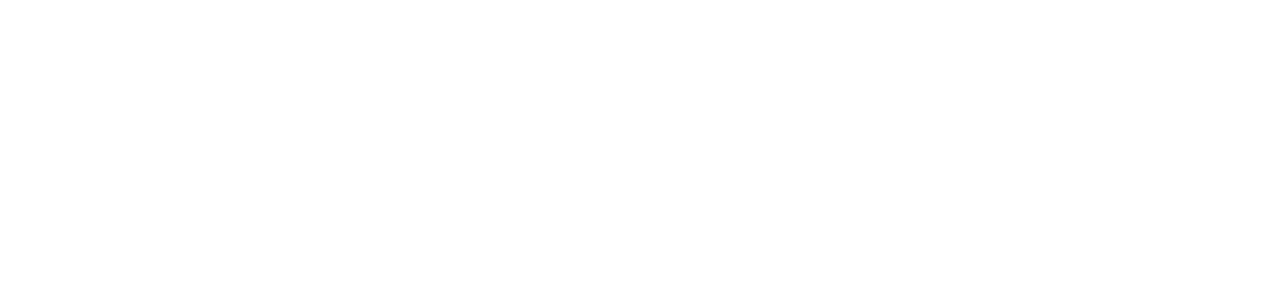
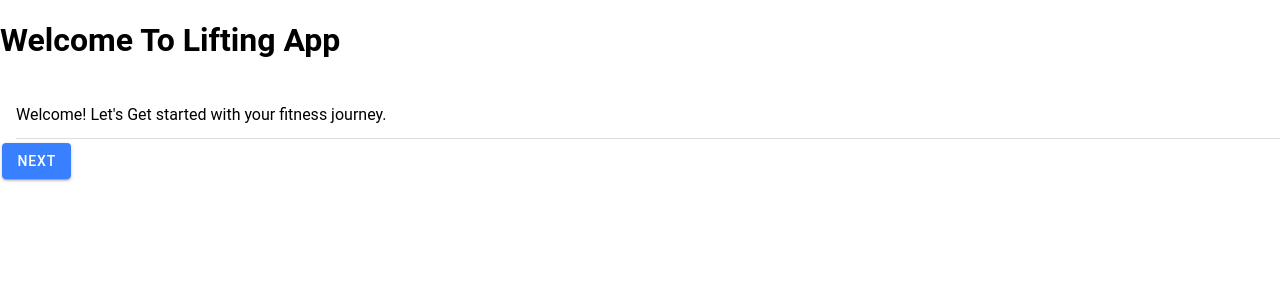
Before and after one commit to CSE437s/semester-project-group-8, a React (Vite) app in the folder LiftingApp/: page /PostSignup in a window 1280 px wide. Shown: the top 300 px of the page. Built offline with nearby package versions, Linux system fonts and the light colour scheme.

Commit message:
post-signup prototype done

```diff
--- a/LiftingApp/src/App.tsx
+++ b/LiftingApp/src/App.tsx
@@ -18,6 +18,7 @@ import Tab3 from './pages/Tab3';
 import Login from './pages/Login';
 import SignUp from './pages/Signup';
 import Workout from './pages/Workout';
+import PostSignup from './pages/PostSignup';
 
 /* Core CSS required for Ionic components to work properly */
 import '@ionic/react/css/core.css';
@@ -48,6 +49,7 @@ const App: React.FC = () => (
         <Route exact path="/Login" component={Login} />
         <Route exact path="/Signup" component={SignUp} />
         <Route exact path="/StartWorkout" component={Workout} />
+        <Route exact path="/PostSignup" component={PostSignup} />
       </IonRouterOutlet>
 
       {/* <IonTabs>
--- a/LiftingApp/src/components/LoginForm.tsx
+++ b/LiftingApp/src/components/LoginForm.tsx
@@ -26,7 +26,7 @@ function LoginForm() {
         .then(data => {
             console.log(data);
             if(data.success == "true") {
-                history.push('/StartWorkout');
+                history.push('/PostSignup');
             } else {
                 setIsError(true);
                 setLoginStatus(data.message);
--- /dev/null
+++ b/LiftingApp/src/components/PostSignupForm.tsx
@@ -0,0 +1,117 @@
+import React, {useState} from 'react';
+import { IonInput, IonButton, IonItem, IonLabel,
+         IonSelect, IonSelectOption, IonDatetime } from '@ionic/react';
+import { useHistory } from 'react-router';
+
+function PostSignupForm() {
+    const [currentStep, setCurrentStep] = useState(1);
+    const [formData, setFormData] = useState( {
+        gender: '',
+        birthday: '',
+        height: '',
+        weight: '',
+        goal: '',
+        workoutIntensity: '',
+    });
+
+    // A handler function that updates user's input.
+    const handleInputChange = (field, value) => {
+        setFormData(prev => ({
+            ...prev,
+            [field]: value,
+        }));
+    }
+
+    // A handler function that moves to next step.
+    const nextStep = () => {
+        setCurrentStep(currentStep+ 1);
+    };
+
+    // A handler function that moves to previous step.
+    const prevStep =() => {
+        setCurrentStep(currentStep - 1);
+    };
+
+    const renderWelcomeStep = () => {
+        return (
+            <IonItem>
+                <IonLabel>
+                    Welcome! Let's Get started with your fitness journey.
+                </IonLabel>
+            </IonItem>
+        );
+    }
+    const renderGenderStep = () => {
+        return (
+            <IonItem>
+                <IonLabel>Gender</IonLabel>
+                <IonSelect onIonChange={e => handleInputChange('gender', e.detail.value)}>
+                    <IonSelectOption value="0">Female</IonSelectOption>
+                    <IonSelectOption value="1">Male</IonSelectOption>
+                </IonSelect>
+            </IonItem>
+        );
+    }
+    const renderInfoStep = () => {
+        return (
+            <>
+            <IonItem>
+                <IonLabel position="stacked">Birthday</IonLabel>
+                <IonDatetime displayFormat="MM/DD/YYYY" onIonChange={e => handleInputChange('birthday', e.detail.value)}></IonDatetime>
+            </IonItem>
+            <IonItem>
+                <IonLabel position="stacked">Weight (kg)</IonLabel>
+                <IonInput type="number" onIonChange={e => handleInputChange('weight', e.detail.value)}></IonInput>
+            </IonItem>
+            <IonItem>
+                <IonLabel position="stacked">Height (cm)</IonLabel>
+                <IonInput type="number" onIonChange={e => handleInputChange('height', e.detail.value)}></IonInput>
+            </IonItem>
+        </>
+        );
+    }
+
+    const renderGoalStep = () => {
+        return (
+            <IonItem>
+                <IonLabel>What is your fitness goal?</IonLabel>
+                <IonSelect onIonChange={e => handleInputChange('goal', e.detail.value)}>
+                    <IonSelectOption value="Muscle Building">Muscle Building</IonSelectOption>
+                    <IonSelectOption value="Strength Building">Strength Building</IonSelectOption>
+                    <IonSelectOption value="Overall fitness">Overall fitness</IonSelectOption>
+                    <IonSelectOption value="Toning">Toning</IonSelectOption>
+                    <IonSelectOption value="Cardiovascular Fitness">Cardiovascular Fitness</IonSelectOption>
+                </IonSelect>
+            </IonItem>
+        );
+    }
+
+    const renderEndStep = () => {
+        return (
+            <IonItem>
+                You are all set! We are ready to help you achieve your fitness goals.
+            </IonItem>
+        )
+    }
+    const TOTAL_STEPS = 3;
+    const renderStep = () => {
+        switch(currentStep) {
+            case 1:
+                return renderWelcomeStep();
+            case 2:
+                return renderGenderStep();
+            case 3:
+                return renderInfoStep();
+            default:
+            return renderEndStep();
+        }
+    }
+    return (
+        <div>
+            {renderStep()}
+            {currentStep > 1 && <IonButton onClick={prevStep}>Back</IonButton>}
+            {currentStep <= TOTAL_STEPS ? <IonButton onClick={nextStep}>Next</IonButton> : <IonButton>Submit</IonButton>}
+        </div>
+    );
+}
+export default PostSignupForm;
--- /dev/null
+++ b/LiftingApp/src/pages/PostSignup.tsx
@@ -0,0 +1,22 @@
+import { IonContent, IonPage, IonButton, IonText } from '@ionic/react';
+import React from 'react';
+import './PostSignup.css';
+import { useHistory } from 'react-router-dom';
+import PostSignupForm from '../components/PostSignupForm';
+
+const PostSignup: React.FC = () => {
+  const history = useHistory();
+
+  return (
+    <IonPage>
+      <IonContent className="ion-padding ion-text-center">
+        <IonText className="welcome-text">
+          <h1>Welcome To Lifting App</h1>
+        </IonText>
+        <PostSignupForm />
+      </IonContent>
+    </IonPage>
+  );
+};
+
+export default PostSignup;
```
Also changed, not shown: LiftingApp/src/components/PostSignupForm.css (added), LiftingApp/src/pages/PostSignup.css (added).
